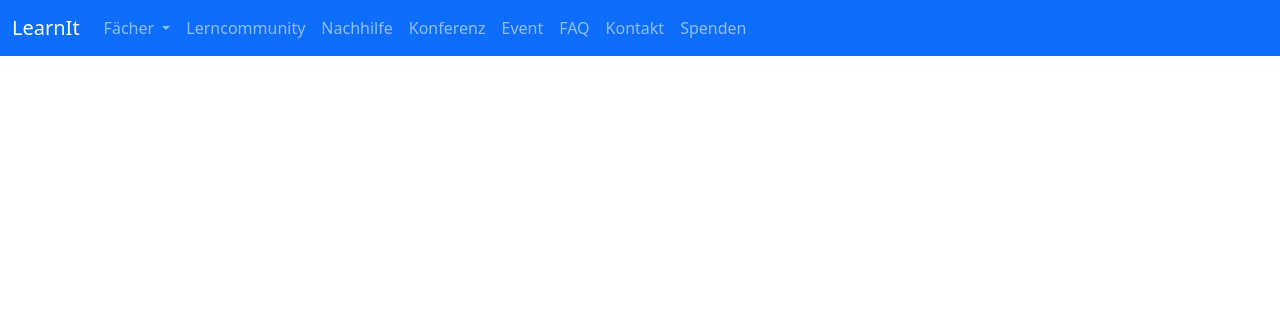
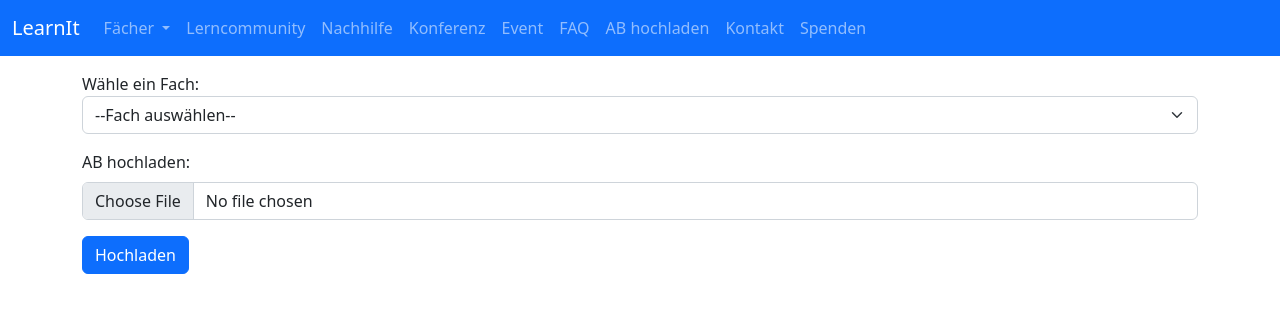
Before and after one commit to Jugendhackt/learnit, a plain HTML site: page frontend/index.html in a window 1280 px wide. Drawn offline with nearby package versions, Linux system fonts and the light colour scheme.

Commit message:
AB hochladen

```diff
--- a/frontend/index.html
+++ b/frontend/index.html
@@ -1,21 +1,27 @@
 <!DOCTYPE html>
 <html>
+
 <head>
   <link rel="stylesheet" href="datei1.css">
-        <link href="https://cdn.jsdelivr.net/npm/bootstrap@5.2.2/dist/css/bootstrap.min.css" rel="stylesheet" integrity="sha384-Zenh87qX5JnK2Jl0vWa8Ck2rdkQ2Bzep5IDxbcnCeuOxjzrPF/et3URy9Bv1WTRi" crossorigin="anonymous">
-        <script src="https://cdn.jsdelivr.net/npm/bootstrap@5.2.2/dist/js/bootstrap.bundle.min.js" integrity="sha384-OERcA2EqjJCMA+/3y+gxIOqMEjwtxJY7qPCqsdltbNJuaOe923+mo//f6V8Qbsw3" crossorigin="anonymous"></script>
+  <link href="https://cdn.jsdelivr.net/npm/bootstrap@5.2.2/dist/css/bootstrap.min.css" rel="stylesheet"
+    integrity="sha384-Zenh87qX5JnK2Jl0vWa8Ck2rdkQ2Bzep5IDxbcnCeuOxjzrPF/et3URy9Bv1WTRi" crossorigin="anonymous">
+  <script src="https://cdn.jsdelivr.net/npm/bootstrap@5.2.2/dist/js/bootstrap.bundle.min.js"
+    integrity="sha384-OERcA2EqjJCMA+/3y+gxIOqMEjwtxJY7qPCqsdltbNJuaOe923+mo//f6V8Qbsw3"
+    crossorigin="anonymous"></script>
 </head>
+
 <body>
-              <nav class="navbar navbar-expand-lg navbar-dark bg-primary">
+  <nav class="mb-3 navbar navbar-expand-lg navbar-dark bg-primary">
     <div class="container-fluid">
       <a class="navbar-brand" href="#">LearnIt</a>
-                <button class="navbar-toggler" type="button" data-bs-toggle="collapse" data-bs-target="#main_nav"  aria-expanded="false" aria-label="Toggle navigation">
+      <button class="navbar-toggler" type="button" data-bs-toggle="collapse" data-bs-target="#main_nav"
+        aria-expanded="false" aria-label="Toggle navigation">
         <span class="navbar-toggler-icon"></span>
       </button>
       <div class="collapse navbar-collapse" id="main_nav">
         <ul class="navbar-nav">
 
-                    <a class="nav-link dropdown-toggle" href="#" data-bs-toggle="dropdown">  Fächer  </a>
+          <a class="nav-link dropdown-toggle" href="#" data-bs-toggle="dropdown"> Fächer </a>
           <ul class="dropdown-menu">
             <li><a class="dropdown-item" style="background-color:rgb(255, 217, 252) ;" href="#">Mathe</a></li>
             <li><a class="dropdown-item" style="background-color:rgb(255, 253, 196);" href="#">Deutsch</a></li>
@@ -34,6 +40,7 @@
           <li class="nav-item active"> <a class="nav-link" href="#">Konferenz </a> </li>
           <li class="nav-item"><a class="nav-link" href="#"> Event </a></li>
           <li class="nav-item"><a class="nav-link" href="#"> FAQ </a></li>
+          <li class="nav-item"><a class="nav-link" href="#"> AB hochladen </a></li>
           <li class="nav-item"><a class="nav-link" href="#"> Kontakt </a></li>
           <li class="nav-item"><a class="nav-link" href="#"> Spenden </a></li>
 
@@ -42,3 +49,27 @@
     </div>
     <!-- container-fluid.// -->
   </nav>
+  <div class="container">
+    <!-- Content here -->
+
+    <form action="http://localhost:3000/upload" method="POST" encType="multipart/form-data">
+
+      <label for="subject_select">Wähle ein Fach:</label>
+      <select class="form-select mb-3" name="subject" id="subject-select">
+        <option value="">--Fach auswählen--</option>
+        <option value="chemie">Chemie</option>
+        <option value="pyhsik">Physik</option>
+      </select>
+
+      <div class="mb-3">
+        <label for="formFile" class="form-label">AB hochladen:</label>
+        <input class="form-control" type="file" id="formFile">
+      </div>
+
+      <input type="submit" value="Hochladen" class="btn btn-primary">
+    </form>
+  </div>
+
+</body>
+
+</html>
```
Lines whose indentation alone changed are shown as unchanged.
